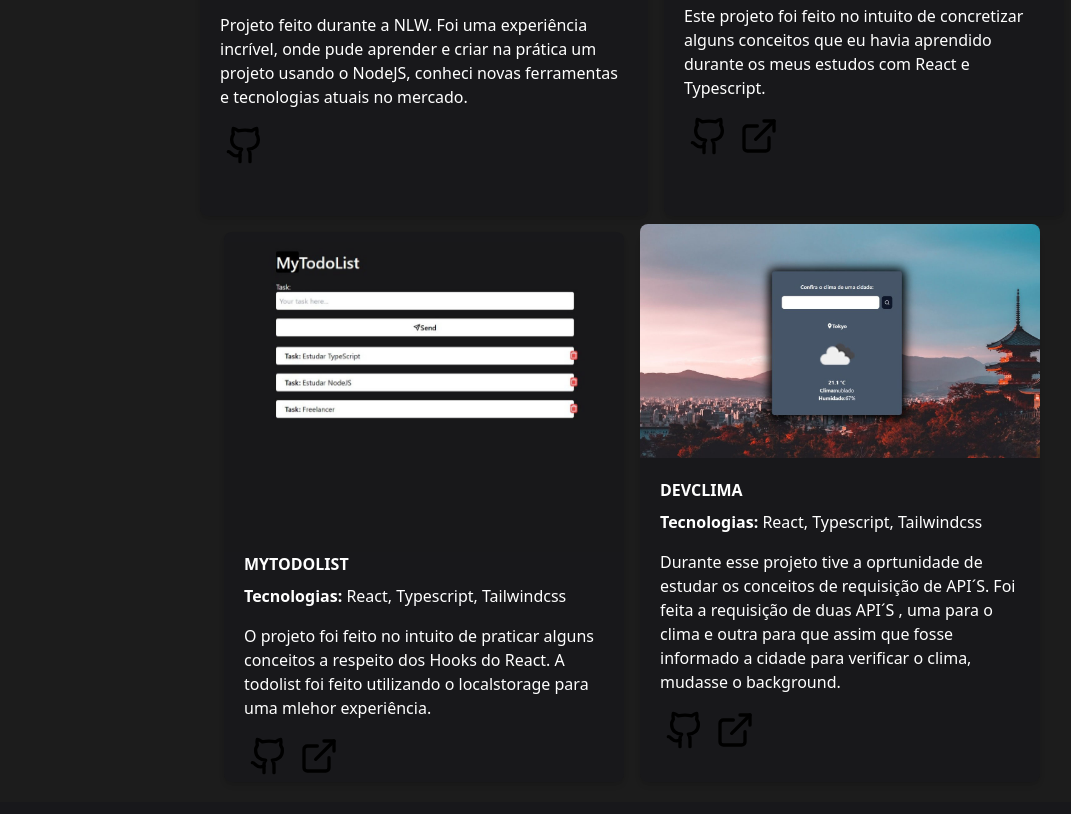
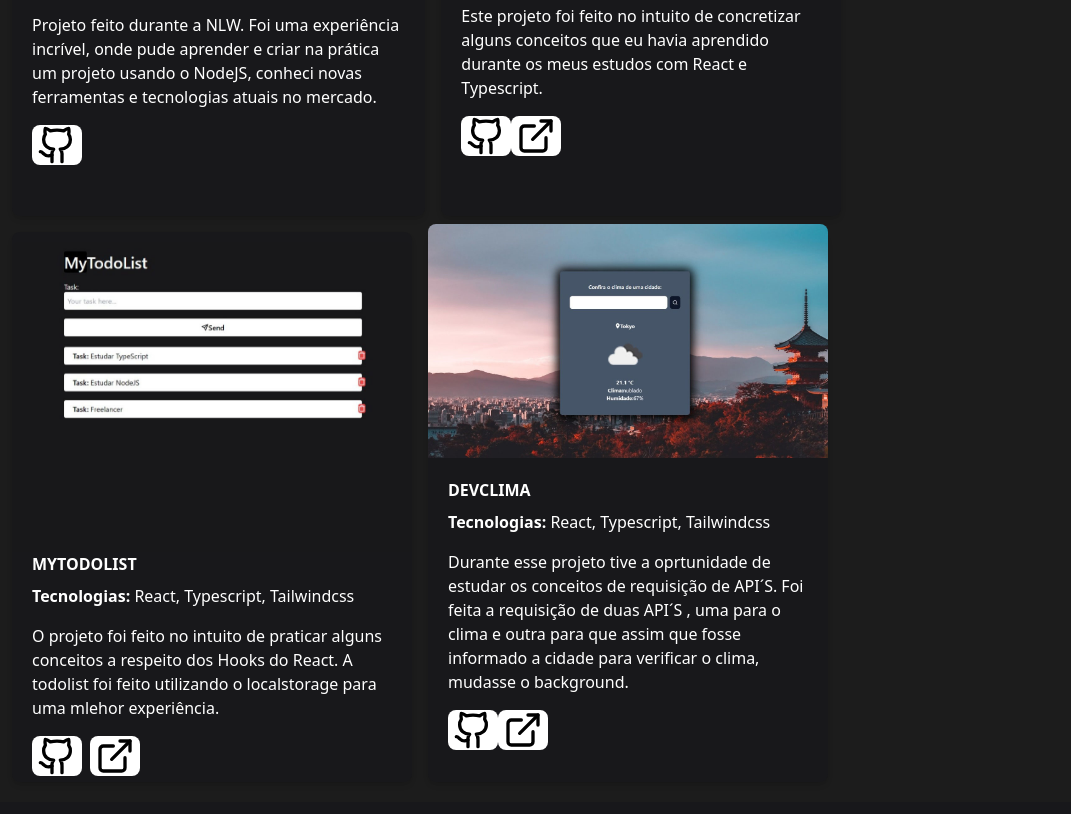
Before and after one commit to isisnaldojoao/dev-portifolio, a website: page index.html in a window 1280 px wide. Shown: the part 2142-2956 px from the top of the page, without its empty margins (8-1079 px from the left). Drawn offline with Linux system fonts and the light colour scheme.

Commit message:
four commit

```diff
--- a/index.html
+++ b/index.html
@@ -77,7 +77,7 @@
                     <p class="text-white font-medium">Projeto feito durante a NLW. Foi uma experiência incrível, onde pude aprender e criar na prática um projeto usando o NodeJS, conheci novas ferramentas e tecnologias atuais no mercado.</p>
                     <div class="flex mt-4">
                         <a href="https://github.com/isisnaldojoao/server-node" target="_blank" rel="noopener" aria-label="Github- João Isisnaldo">
-                            <svg class="w-12 h-12 md:w-[50px] md:h-[40px] rounded-lg transition hover:bg-green-600" xmlns="http://www.w3.org/2000/svg" width="24" height="24" viewBox="0 0 24 24" fill="none" stroke="currentColor" stroke-width="2" stroke-linecap="round" stroke-linejoin="round" class="lucide lucide-github"><path d="M15 22v-4a4.8 4.8 0 0 0-1-3.5c3 0 6-2 6-5.5.08-1.25-.27-2.48-1-3.5.28-1.15.28-2.35 0-3.5 0 0-1 0-3 1.5-2.64-.5-5.36-.5-8 0C6 2 5 2 5 2c-.3 1.15-.3 2.35 0 3.5A5.403 5.403 0 0 0 4 9c0 3.5 3 5.5 6 5.5-.39.49-.68 1.05-.85 1.65-.17.6-.22 1.23-.15 1.85v4"/><path d="M9 18c-4.51 2-5-2-7-2"/></svg>
+                            <svg class="bg-white w-12 h-12 md:w-[50px] md:h-[40px] rounded-lg transition hover:bg-green-600" xmlns="http://www.w3.org/2000/svg" width="24" height="24" viewBox="0 0 24 24" fill="none" stroke="currentColor" stroke-width="2" stroke-linecap="round" stroke-linejoin="round" class="lucide lucide-github"><path d="M15 22v-4a4.8 4.8 0 0 0-1-3.5c3 0 6-2 6-5.5.08-1.25-.27-2.48-1-3.5.28-1.15.28-2.35 0-3.5 0 0-1 0-3 1.5-2.64-.5-5.36-.5-8 0C6 2 5 2 5 2c-.3 1.15-.3 2.35 0 3.5A5.403 5.403 0 0 0 4 9c0 3.5 3 5.5 6 5.5-.39.49-.68 1.05-.85 1.65-.17.6-.22 1.23-.15 1.85v4"/><path d="M9 18c-4.51 2-5-2-7-2"/></svg>
                         </a>
                     </div>
                 </div>
@@ -92,11 +92,11 @@
                     <p class="text-white font-medium">Este projeto foi feito no intuito de concretizar alguns conceitos que eu havia aprendido durante os meus estudos com React e Typescript.</p>
                     <div class="flex mt-4">
                         <a href="https://github.com/isisnaldojoao/devburguer" target="_blank" rel="noopener" aria-label="Github- João Isisnaldo">
-                            <svg class="w-12 h-12 md:w-[50px] md:h-[40px] rounded-lg transition hover:bg-green-600" xmlns="http://www.w3.org/2000/svg" width="24" height="24" viewBox="0 0 24 24" fill="none" stroke="currentColor" stroke-width="2" stroke-linecap="round" stroke-linejoin="round" class="lucide lucide-github"><path d="M15 22v-4a4.8 4.8 0 0 0-1-3.5c3 0 6-2 6-5.5.08-1.25-.27-2.48-1-3.5.28-1.15.28-2.35 0-3.5 0 0-1 0-3 1.5-2.64-.5-5.36-.5-8 0C6 2 5 2 5 2c-.3 1.15-.3 2.35 0 3.5A5.403 5.403 0 0 0 4 9c0 3.5 3 5.5 6 5.5-.39.49-.68 1.05-.85 1.65-.17.6-.22 1.23-.15 1.85v4"/><path d="M9 18c-4.51 2-5-2-7-2"/></svg>
+                            <svg class="bg-white w-12 h-12 md:w-[50px] md:h-[40px] rounded-lg transition hover:bg-green-600" xmlns="http://www.w3.org/2000/svg" width="24" height="24" viewBox="0 0 24 24" fill="none" stroke="currentColor" stroke-width="2" stroke-linecap="round" stroke-linejoin="round" class="lucide lucide-github"><path d="M15 22v-4a4.8 4.8 0 0 0-1-3.5c3 0 6-2 6-5.5.08-1.25-.27-2.48-1-3.5.28-1.15.28-2.35 0-3.5 0 0-1 0-3 1.5-2.64-.5-5.36-.5-8 0C6 2 5 2 5 2c-.3 1.15-.3 2.35 0 3.5A5.403 5.403 0 0 0 4 9c0 3.5 3 5.5 6 5.5-.39.49-.68 1.05-.85 1.65-.17.6-.22 1.23-.15 1.85v4"/><path d="M9 18c-4.51 2-5-2-7-2"/></svg>
                         </a>
 
                         <a href="https://devburguer.vercel.app/" target="_blank" rel="noopener" aria-label="Github- João Isisnaldo">
-                            <svg class="w-12 h-12 md:w-[50px] md:h-[40px] rounded-lg transition hover:bg-green-600" xmlns="http://www.w3.org/2000/svg" width="24" height="24" viewBox="0 0 24 24" fill="none" stroke="currentColor" stroke-width="2" stroke-linecap="round" stroke-linejoin="round" class="lucide lucide-external-link"><path d="M15 3h6v6"/><path d="M10 14 21 3"/><path d="M18 13v6a2 2 0 0 1-2 2H5a2 2 0 0 1-2-2V8a2 2 0 0 1 2-2h6"/></svg>
+                            <svg class="bg-white w-12 h-12 md:w-[50px] md:h-[40px] rounded-lg transition hover:bg-green-600" xmlns="http://www.w3.org/2000/svg" width="24" height="24" viewBox="0 0 24 24" fill="none" stroke="currentColor" stroke-width="2" stroke-linecap="round" stroke-linejoin="round" class="lucide lucide-external-link"><path d="M15 3h6v6"/><path d="M10 14 21 3"/><path d="M18 13v6a2 2 0 0 1-2 2H5a2 2 0 0 1-2-2V8a2 2 0 0 1 2-2h6"/></svg>
                         </a>
                     </div>
 
@@ -109,13 +109,13 @@
                     <h3 class="text-white font-bold mb-2 mt-[-20px]">MYTODOLIST</h3>
                     <p class="text-white mb-4"><span class="font-bold">Tecnologias:</span> React, Typescript, Tailwindcss</p>
                     <p class="text-white font-medium">O projeto foi feito no intuito de praticar alguns conceitos a respeito dos Hooks do React. A todolist foi feito utilizando o localstorage para uma mlehor experiência. </p>
-                    <div class="flex mt-4 mb-2">
+                    <div class="flex mt-4 mb-2 gap-2">
                         <a href="https://github.com/isisnaldojoao/todo_list" target="_blank" rel="noopener" aria-label="Github- João Isisnaldo">
-                            <svg class="w-12 h-12 md:w-[50px] md:h-[40px] rounded-lg transition hover:bg-green-600" xmlns="http://www.w3.org/2000/svg" width="24" height="24" viewBox="0 0 24 24" fill="none" stroke="currentColor" stroke-width="2" stroke-linecap="round" stroke-linejoin="round" class="lucide lucide-github"><path d="M15 22v-4a4.8 4.8 0 0 0-1-3.5c3 0 6-2 6-5.5.08-1.25-.27-2.48-1-3.5.28-1.15.28-2.35 0-3.5 0 0-1 0-3 1.5-2.64-.5-5.36-.5-8 0C6 2 5 2 5 2c-.3 1.15-.3 2.35 0 3.5A5.403 5.403 0 0 0 4 9c0 3.5 3 5.5 6 5.5-.39.49-.68 1.05-.85 1.65-.17.6-.22 1.23-.15 1.85v4"/><path d="M9 18c-4.51 2-5-2-7-2"/></svg>
+                            <svg class="bg-white w-12 h-12 md:w-[50px] md:h-[40px]  rounded-lg transition  hover:bg-green-600" xmlns="http://www.w3.org/2000/svg" width="24" height="24" viewBox="0 0 24 24" fill="none" stroke="currentColor" stroke-width="2" stroke-linecap="round" stroke-linejoin="round" class="lucide lucide-github"><path d="M15 22v-4a4.8 4.8 0 0 0-1-3.5c3 0 6-2 6-5.5.08-1.25-.27-2.48-1-3.5.28-1.15.28-2.35 0-3.5 0 0-1 0-3 1.5-2.64-.5-5.36-.5-8 0C6 2 5 2 5 2c-.3 1.15-.3 2.35 0 3.5A5.403 5.403 0 0 0 4 9c0 3.5 3 5.5 6 5.5-.39.49-.68 1.05-.85 1.65-.17.6-.22 1.23-.15 1.85v4"/><path d="M9 18c-4.51 2-5-2-7-2"/></svg>
                         </a>
 
                         <a href="https://todo-list-kappa-steel.vercel.app/" target="_blank" rel="noopener" aria-label="Github- João Isisnaldo">
-                            <svg class="w-12 h-12 md:w-[50px] md:h-[40px] rounded-lg transition hover:bg-green-600" xmlns="http://www.w3.org/2000/svg" width="24" height="24" viewBox="0 0 24 24" fill="none" stroke="currentColor" stroke-width="2" stroke-linecap="round" stroke-linejoin="round" class="lucide lucide-external-link"><path d="M15 3h6v6"/><path d="M10 14 21 3"/><path d="M18 13v6a2 2 0 0 1-2 2H5a2 2 0 0 1-2-2V8a2 2 0 0 1 2-2h6"/></svg>
+                            <svg class="bg-white w-12 h-12 md:w-[50px] md:h-[40px] rounded-lg transition hover:bg-green-600" xmlns="http://www.w3.org/2000/svg" width="24" height="24" viewBox="0 0 24 24" fill="none" stroke="currentColor" stroke-width="2" stroke-linecap="round" stroke-linejoin="round" class="lucide lucide-external-link"><path d="M15 3h6v6"/><path d="M10 14 21 3"/><path d="M18 13v6a2 2 0 0 1-2 2H5a2 2 0 0 1-2-2V8a2 2 0 0 1 2-2h6"/></svg>
                         </a>
                     </div>
 
@@ -130,11 +130,11 @@
                     <p class="text-white font-medium">Durante esse projeto tive a oprtunidade de estudar os conceitos de requisição de API´S. Foi feita a requisição de duas API´S , uma para o clima e outra para que assim que fosse informado a cidade para verificar o clima, mudasse o background.</p>
                     <div class="flex mt-4">
                         <a href="https://github.com/isisnaldojoao/project_weather" target="_blank" rel="noopener" aria-label="Github- João Isisnaldo">
-                            <svg class="w-12 h-12 md:w-[50px] md:h-[40px] rounded-lg transition hover:bg-green-600" xmlns="http://www.w3.org/2000/svg" width="24" height="24" viewBox="0 0 24 24" fill="none" stroke="currentColor" stroke-width="2" stroke-linecap="round" stroke-linejoin="round" class="lucide lucide-github"><path d="M15 22v-4a4.8 4.8 0 0 0-1-3.5c3 0 6-2 6-5.5.08-1.25-.27-2.48-1-3.5.28-1.15.28-2.35 0-3.5 0 0-1 0-3 1.5-2.64-.5-5.36-.5-8 0C6 2 5 2 5 2c-.3 1.15-.3 2.35 0 3.5A5.403 5.403 0 0 0 4 9c0 3.5 3 5.5 6 5.5-.39.49-.68 1.05-.85 1.65-.17.6-.22 1.23-.15 1.85v4"/><path d="M9 18c-4.51 2-5-2-7-2"/></svg>
+                            <svg class="bg-white w-12 h-12 md:w-[50px] md:h-[40px] rounded-lg transition hover:bg-green-600" xmlns="http://www.w3.org/2000/svg" width="24" height="24" viewBox="0 0 24 24" fill="none" stroke="currentColor" stroke-width="2" stroke-linecap="round" stroke-linejoin="round" class="lucide lucide-github"><path d="M15 22v-4a4.8 4.8 0 0 0-1-3.5c3 0 6-2 6-5.5.08-1.25-.27-2.48-1-3.5.28-1.15.28-2.35 0-3.5 0 0-1 0-3 1.5-2.64-.5-5.36-.5-8 0C6 2 5 2 5 2c-.3 1.15-.3 2.35 0 3.5A5.403 5.403 0 0 0 4 9c0 3.5 3 5.5 6 5.5-.39.49-.68 1.05-.85 1.65-.17.6-.22 1.23-.15 1.85v4"/><path d="M9 18c-4.51 2-5-2-7-2"/></svg>
                         </a>
 
                         <a href="https://project-weather-one.vercel.app/" target="_blank" rel="noopener" aria-label="Github- João Isisnaldo">
-                            <svg class="w-12 h-12 md:w-[50px] md:h-[40px] rounded-lg transition hover:bg-green-600" xmlns="http://www.w3.org/2000/svg" width="24" height="24" viewBox="0 0 24 24" fill="none" stroke="currentColor" stroke-width="2" stroke-linecap="round" stroke-linejoin="round" class="lucide lucide-external-link"><path d="M15 3h6v6"/><path d="M10 14 21 3"/><path d="M18 13v6a2 2 0 0 1-2 2H5a2 2 0 0 1-2-2V8a2 2 0 0 1 2-2h6"/></svg>
+                            <svg class="bg-white w-12 h-12 md:w-[50px] md:h-[40px] rounded-lg transition hover:bg-green-600" xmlns="http://www.w3.org/2000/svg" width="24" height="24" viewBox="0 0 24 24" fill="none" stroke="currentColor" stroke-width="2" stroke-linecap="round" stroke-linejoin="round" class="lucide lucide-external-link"><path d="M15 3h6v6"/><path d="M10 14 21 3"/><path d="M18 13v6a2 2 0 0 1-2 2H5a2 2 0 0 1-2-2V8a2 2 0 0 1 2-2h6"/></svg>
                         </a>
                     </div>
 
```
Also changed, not shown: styles/output.css.
